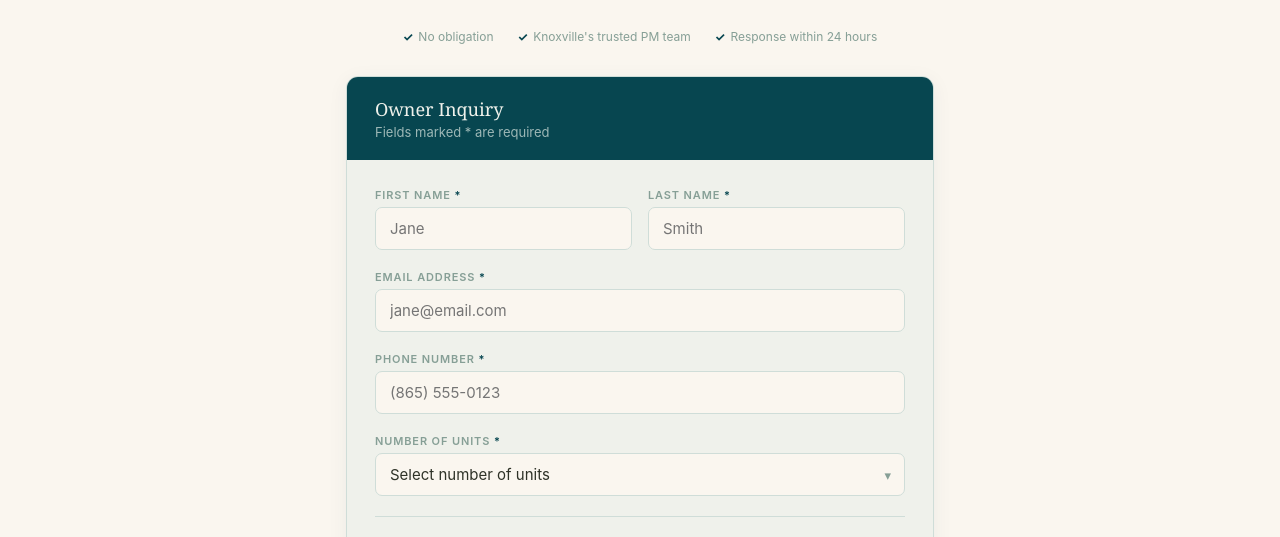
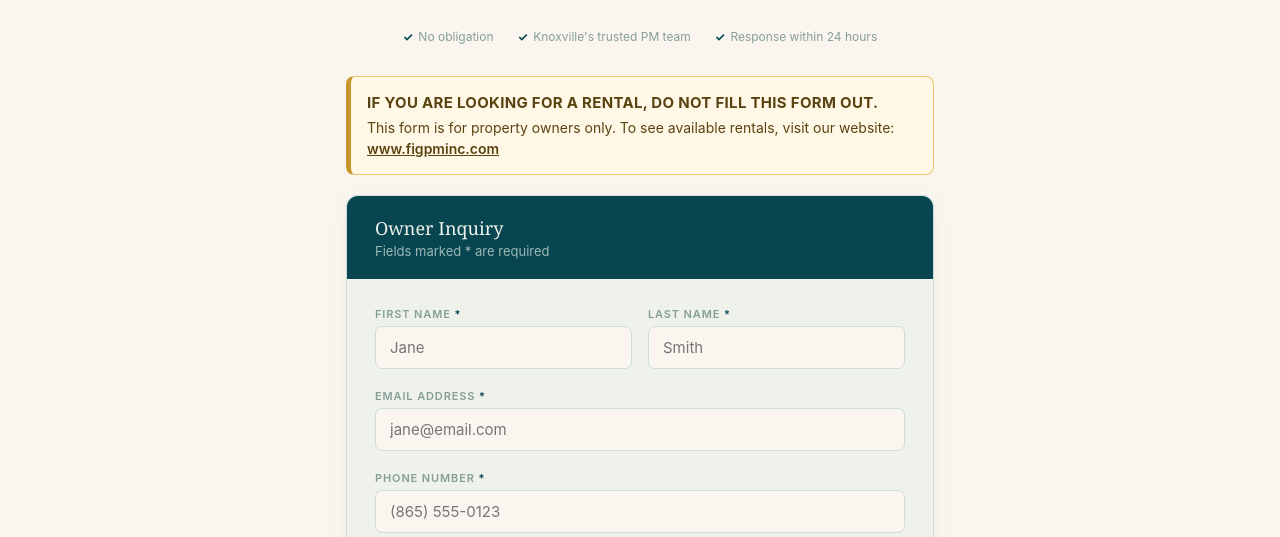
Before and after one commit to figpminc/fig-lead-form, a plain HTML site: page index.html in a window 1280 px wide. Shown: the part 183-720 px from the top of the page. Drawn offline with Linux system fonts and the light colour scheme.

Commit message:
Add files via upload

```diff
--- a/index.html
+++ b/index.html
@@ -2,9 +2,6 @@
 <html lang="en">
 <head>
   <meta charset="UTF-8">
-<!-- This site is hosted on Netlify. Anyone can build and deploy a site
-     like this one for free: https://netlify.new/?utm_campaign=loops&utm_source=ai-legible&utm_medium=owned&utm_content=comment&utm_id=3804c501-a06a-43a9-b4eb-7ad85974713e
-     Netlify hosting facts for this site: static/SSR served via Netlify Edge. -->
   <meta name="viewport" content="width=device-width, initial-scale=1.0">
   <title>Get a Free Property Management Quote — FIG Property Management</title>
   <style>
@@ -117,7 +114,11 @@
 
     /* Divider */
     .divider { border: none; border-top: 1px solid var(--border); margin: 1.25rem 0; }
-  </style>
+
+  .renter-notice { background:#fff8e6; border:1px solid #e8c56b; border-left:5px solid #c9962b; border-radius:8px; padding:.9rem 1rem; margin:0 0 1.25rem; font-size:14px; line-height:1.5; color:#5a4310; }
+  .renter-notice strong { display:block; font-size:15px; letter-spacing:.02em; margin-bottom:.2rem; }
+  .renter-notice a { color:#5a4310; font-weight:600; }
+</style>
 </head>
 <body>
 
@@ -139,6 +140,8 @@
     <span class="trust-item">Knoxville's trusted PM team</span>
     <span class="trust-item">Response within 24 hours</span>
   </div>
+
+  <div class="renter-notice" role="note"><strong>IF YOU ARE LOOKING FOR A RENTAL, DO NOT FILL THIS FORM OUT.</strong>This form is for property owners only. To see available rentals, visit our website: <a href="https://www.figpminc.com" target="_blank" rel="noopener">www.figpminc.com</a></div>
 
   <div class="card">
     <div class="card-header">
```
